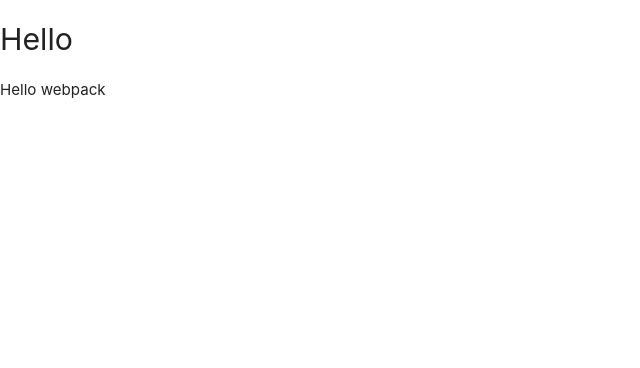
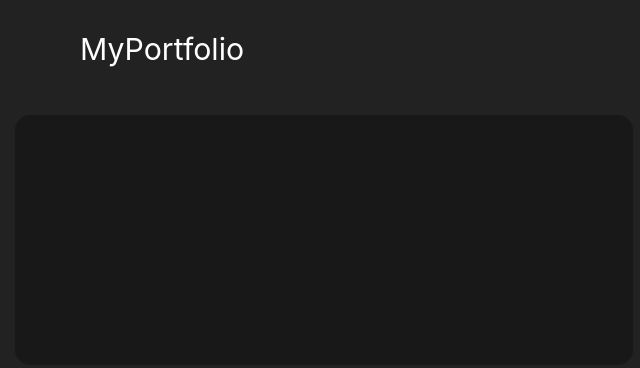
Before and after one commit to ebr93/investment-appjava, a website built with webpack: page src/template.html in a window 1280 px wide. Shown: the whole page, without its empty margins (0-640 px from the left). Built offline with nearby package versions, Linux system fonts and the light colour scheme.

Commit message:
updated the css file

```diff
--- a/src/index.js
+++ b/src/index.js
@@ -1,6 +1,7 @@
-import _ from 'lodash';
+// import _ from 'lodash';
 import './styles/style.css';
 
+/*
 function component() {
   const element = document.createElement('div');
 
@@ -10,7 +11,8 @@ function component() {
 
   return element;
 }
+*/
 
-document.body.appendChild(component());
+// document.body.appendChild(component());
 
 console.log('1 2 3');
--- a/src/styles/style.css
+++ b/src/styles/style.css
@@ -23,7 +23,7 @@ body {
     font-family: -apple-system, BlinkMacSystemFont, 'Segoe UI', 'Roboto', 'Oxygen', 'Ubuntu', 'Fira Sans', 'Droid Sans', 'Helvetica Neue', sans-serif;
     font-weight: 400;
     line-height: 1.3;
-    color: #222;
+    background-color: #222;
 }
 
 :root {
@@ -40,7 +40,63 @@ img {
     max-width: 100%;
 }
 
+.wrapper {
+  display: grid;
+  width: 100vw;
+  height: 100vh;
+  grid-template-columns: 1fr 1fr;
+  grid-template-rows: 100px 1fr 80px;
+  grid-template-areas:
+  "header header"
+  "left-main right-main"
+  "footer footer";
+  row-gap: 15px;
+  column-gap: 15px;
+}
 
+.header {
+  grid-area: header;
+  background-color: #222;
+  display: flex;
+  justify-content: start;
+  align-items: center;
+}
+
+.logo {
+  color: white;
+  font-size: 2rem;
+  margin-left: 80px;
+}
+
+.left-main {
+  grid-area: left-main;
+  margin-left: 15px;
+  height: 250px;
+  position:-webkit-sticky;
+  position: sticky;
+  border-radius: 15px;
+  background-color: rgba(0, 0, 0, 0.3);
+}
+
+.right-main {
+  grid-area: right-main;
+  margin-right: 15px;
+  /* overflow: scroll; */
+  border-radius: 15px;
+  background-color: rgba(0, 0, 0, 0.3);
+}
+
+.right-content {
+  margin: 10px;
+  height:fit-content;
+  width: 200px;
+  color: bisque;
+}
+
+.footer {
+  grid-area: footer;
+  background-color: #222;
+}
 
 
 
--- a/src/template.html
+++ b/src/template.html
@@ -7,6 +7,17 @@
     <title><%= htmlWebpackPlugin.options.title %></title>
 </head>
 <body>
-    <h1>Hello</h1>
+    <div class="wrapper">
+        <div class="header">
+            <div class="logo">MyPortfolio</div>
+        </div>
+        <div class="left-main">
+
+        </div>
+        <div class="right-main">
+            <div class="right-content"></div>
+        </div>
+        <footer class="footer"></footer>
+    </div>
 </body>
 </html>
```
Also changed, not shown: dist/bundlec6760d5efcbb253f9c89.js (deleted), dist/bundlecc9ac9714627e9be7afd.js (added), dist/index.html, 2 other files.
